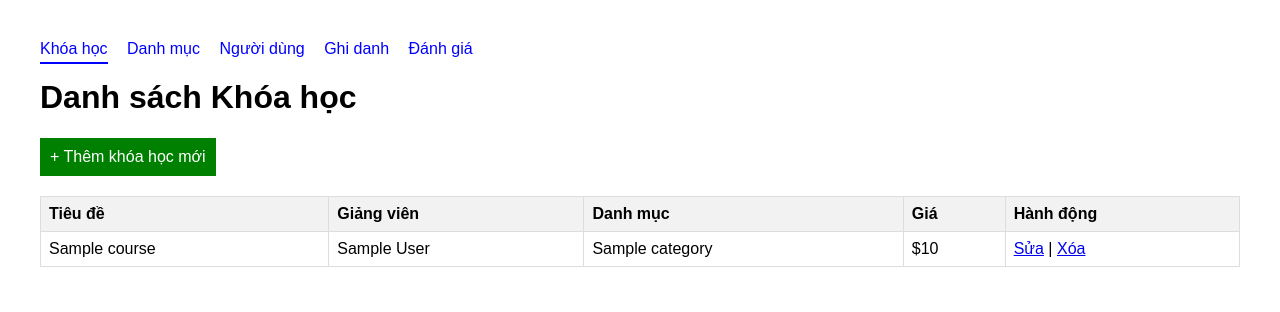
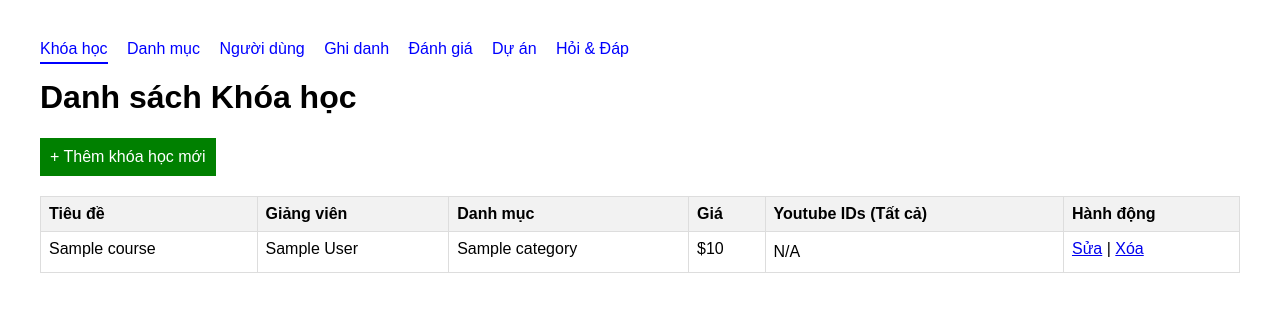
Before and after one commit to TanDuy274/programming_mobile_e_learning_N23, a Node server app: page /admin/courses in a window 1280 px wide. Shown: the top 312 px of the page. Run offline with Node 20, Linux system fonts and the light colour scheme; tables that the repository leaves empty hold one stand-in row (values such as "Sample post"); some libraries are stand-ins or nearby versions.

Commit message:
update ui courses manager

```diff
--- a/e-learning-backend/views/courses.ejs
+++ b/e-learning-backend/views/courses.ejs
@@ -8,32 +8,32 @@
         font-family: sans-serif;
         margin: 40px;
       }
-
       table {
         width: 100%;
         border-collapse: collapse;
       }
-
       th,
       td {
         border: 1px solid #ddd;
         padding: 8px;
         text-align: left;
+        vertical-align: top;
       }
-
       th {
         background-color: #f2f2f2;
       }
-
       nav a {
         margin-right: 15px;
         text-decoration: none;
         color: blue;
         padding-bottom: 5px;
       }
-
       nav a.active {
         border-bottom: 2px solid blue;
+      }
+      .youtube-id-list {
+        word-break: break-all;
+        line-height: 1.5;
       }
     </style>
   </head>
@@ -45,6 +45,8 @@
       <a href="/admin/users">Người dùng</a>
       <a href="/admin/enrollments">Ghi danh</a>
       <a href="/admin/reviews">Đánh giá</a>
+      <a href="/admin/projects">Dự án</a>
+      <a href="/admin/questions">Hỏi & Đáp</a>
     </nav>
 
     <h1>Danh sách Khóa học</h1>
@@ -67,6 +69,7 @@
           <th>Giảng viên</th>
           <th>Danh mục</th>
           <th>Giá</th>
+          <th>Youtube IDs (Tất cả)</th>
           <th>Hành động</th>
         </tr>
       </thead>
@@ -77,6 +80,14 @@
           <td><%= course.instructor ? course.instructor.name : 'N/A' %></td>
           <td><%= course.category ? course.category.name : 'N/A' %></td>
           <td>$<%= course.price %></td>
+
+          <td class="youtube-id-list">
+            <% if (course.lessons && course.lessons.length > 0) { %> <%
+            course.lessons.forEach(lesson => { %>
+            <span><%= lesson.youtubeVideoId %></span><br />
+            <% }) %> <% } else { %> N/A <% } %>
+          </td>
+
           <td>
             <a href="/admin/courses/<%= course._id %>/edit">Sửa</a> |
             <a
```
